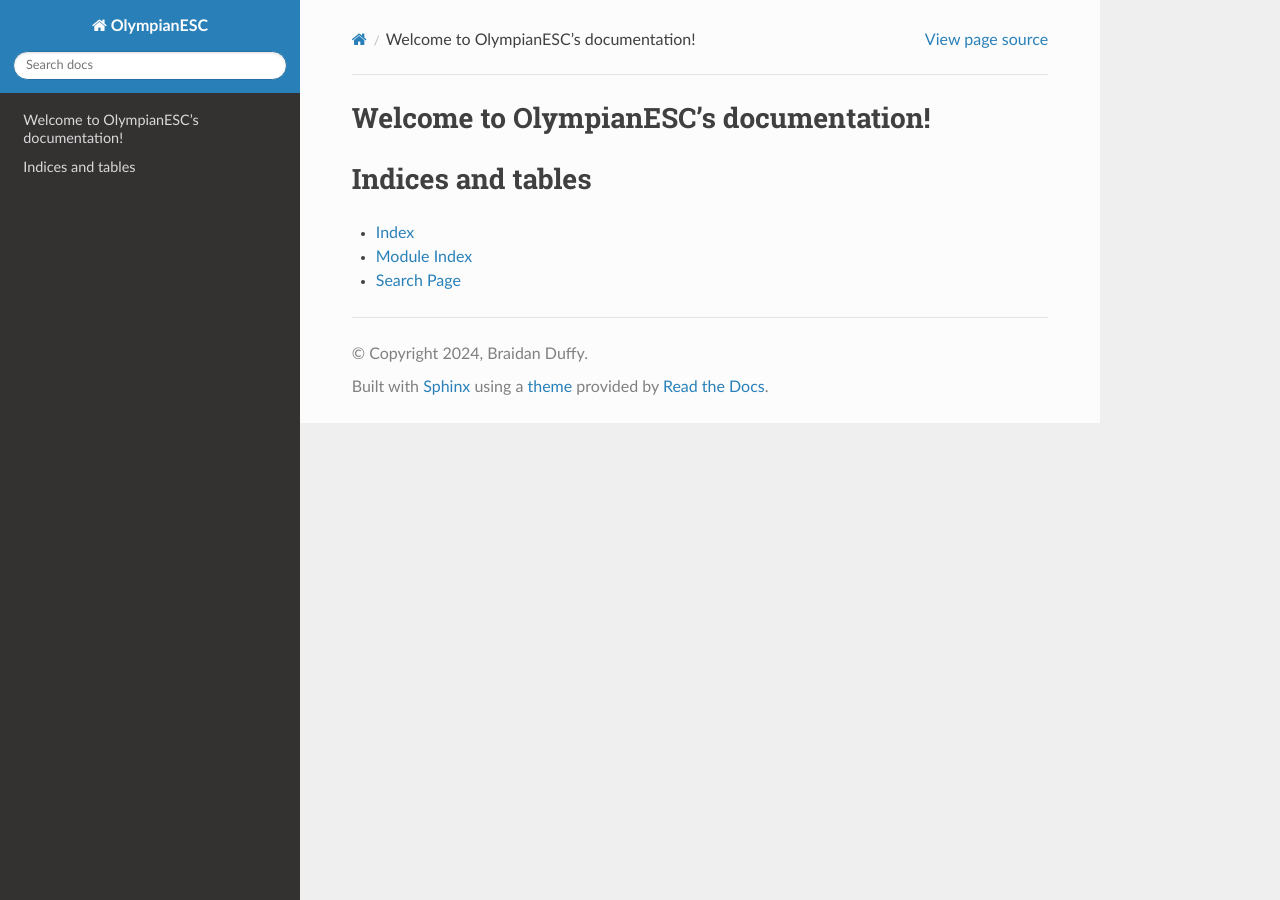
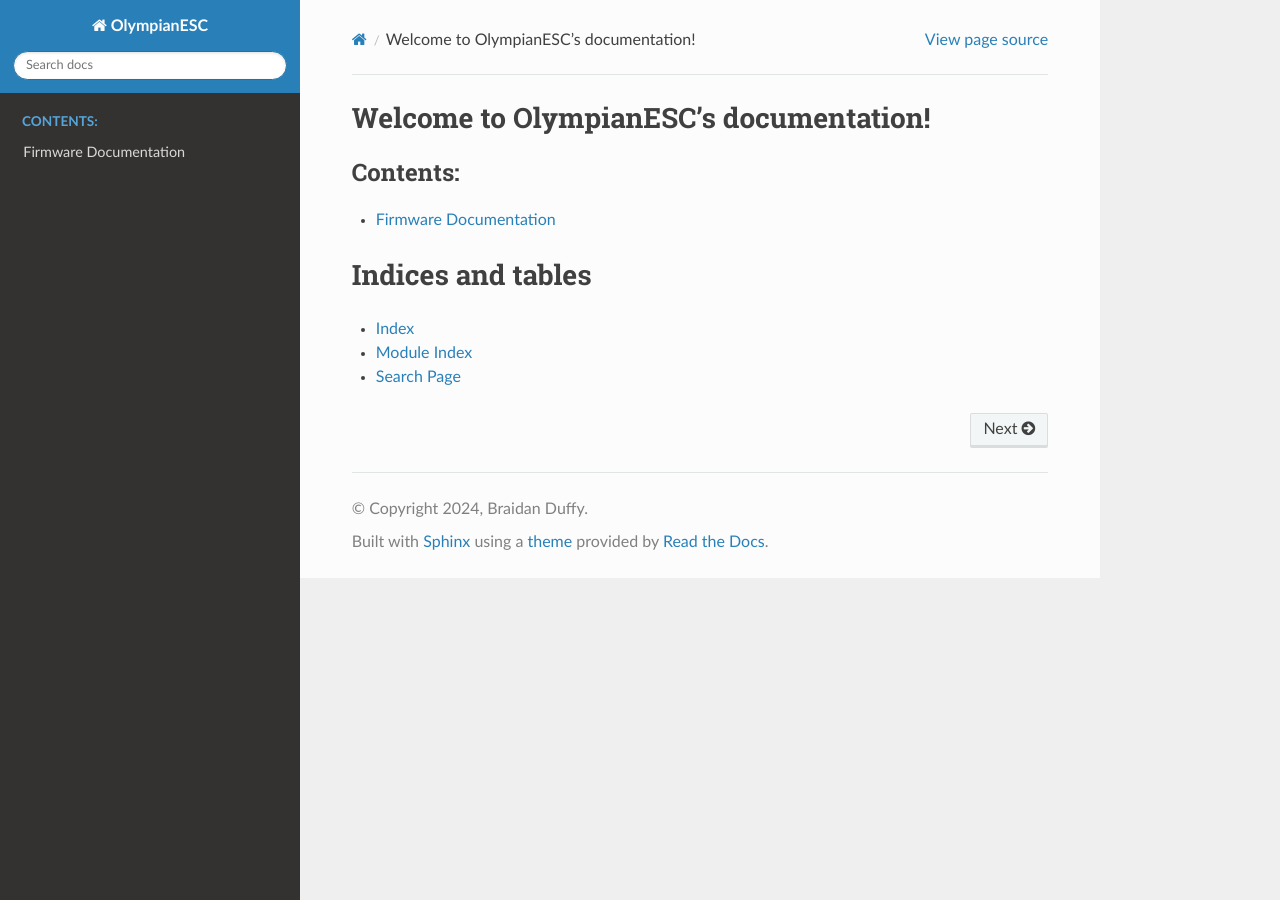
Before and after one commit to Legohead259/OlympianESC, a Sphinx documentation site: the page built from docs/source/index.rst, in a window 1280 px wide. Built offline with Sphinx 7.4.7 and the Read the Docs theme 2.0.0, drawn with Linux system fonts in a browser that asks for light colours.

Commit message:
Added Sphinx build and GH-pages deploy to the Action

```diff
--- a/docs/source/conf.py
+++ b/docs/source/conf.py
@@ -14,7 +14,7 @@
 # -- General configuration ---------------------------------------------------
 # https://www.sphinx-doc.org/en/master/usage/configuration.html#general-configuration
 
-extensions = []
+extensions = [ "breathe" ]
 
 templates_path = ['_templates']
 exclude_patterns = []
@@ -26,3 +26,7 @@
 
 html_theme = 'sphinx_rtd_theme'
 html_static_path = ['_static']
+
+# -- Breathe Configuration ---------------------------------------------------
+breathe_projects = {"OlympianESC-Firmware": "../build/xml/"}
+breathe_default_project = "OlympianESC-Firmware"
--- /dev/null
+++ b/docs/source/firmware/main_cpp_link.rst
@@ -0,0 +1 @@
+.. include:: ../../../firmware/docs/source/code/main_cpp.rst
--- a/docs/source/index.rst
+++ b/docs/source/index.rst
@@ -10,7 +10,7 @@
    :maxdepth: 2
    :caption: Contents:
 
-
+   firmware/firmware_index
 
 Indices and tables
 ==================
```
Also changed, not shown: docs/source/firmware/firmware_index.rst (added, +10 -0 lines), 1 other file.
